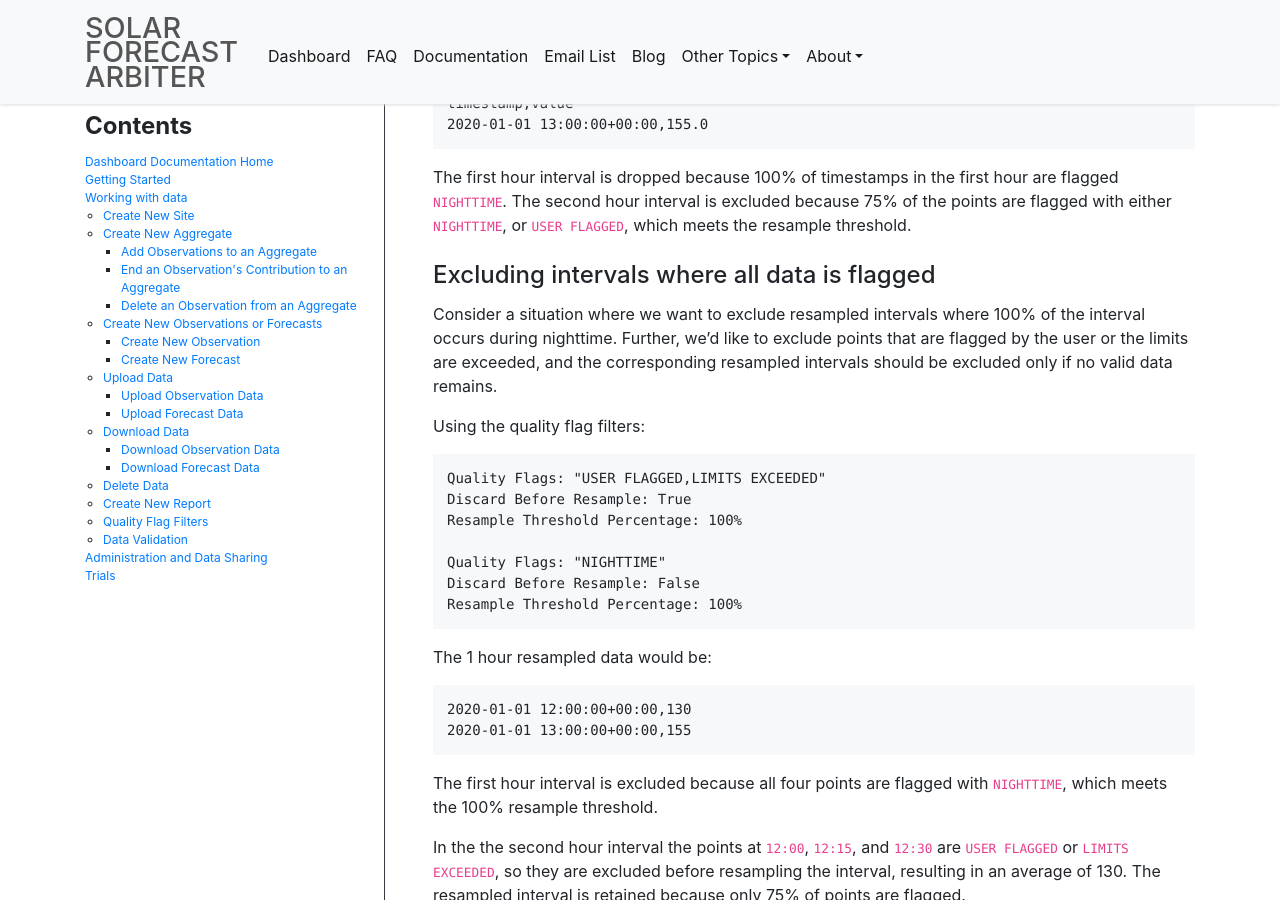
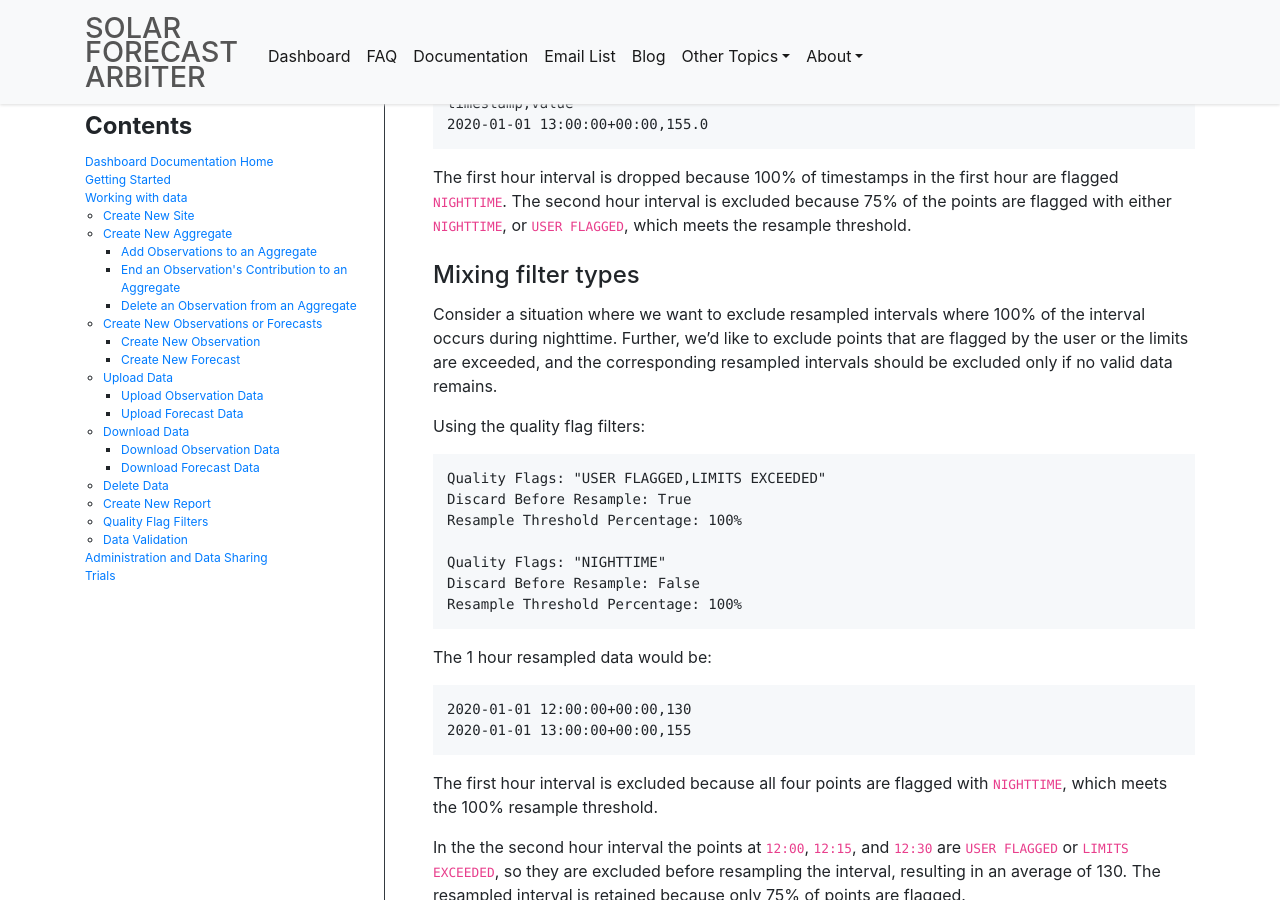
Before and after one commit to SolarArbiter/SolarArbiter.github.io, a Jekyll site: the page built from documentation/dashboard/working_with_data.md, in a window 1280 px wide and 900 px high, scrolled down 25055 px. Built offline with Jekyll 4.4.1, drawn with Linux system fonts in a browser that asks for light colours.

Commit message:
update section heading

```diff
--- a/documentation/dashboard/working_with_data.md
+++ b/documentation/dashboard/working_with_data.md
@@ -571,7 +571,7 @@ the first hour are flagged `NIGHTTIME`. The second hour interval
 is excluded because 75% of the points are  flagged with either
 `NIGHTTIME`, or `USER FLAGGED`, which meets the resample threshold.
 
-#### Excluding intervals where all data is flagged
+#### Mixing filter types
 
 Consider a situation where we want to exclude resampled intervals where
 100% of the interval occurs during nighttime. Further, we'd like to exclude
```
